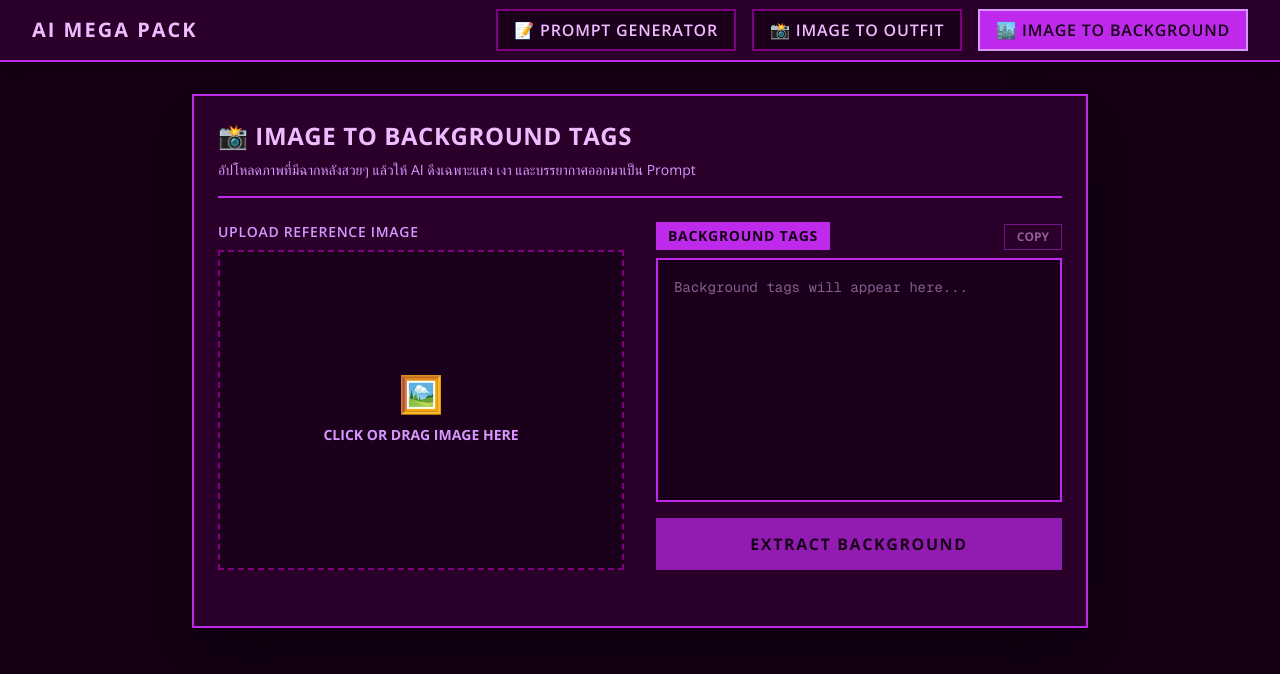
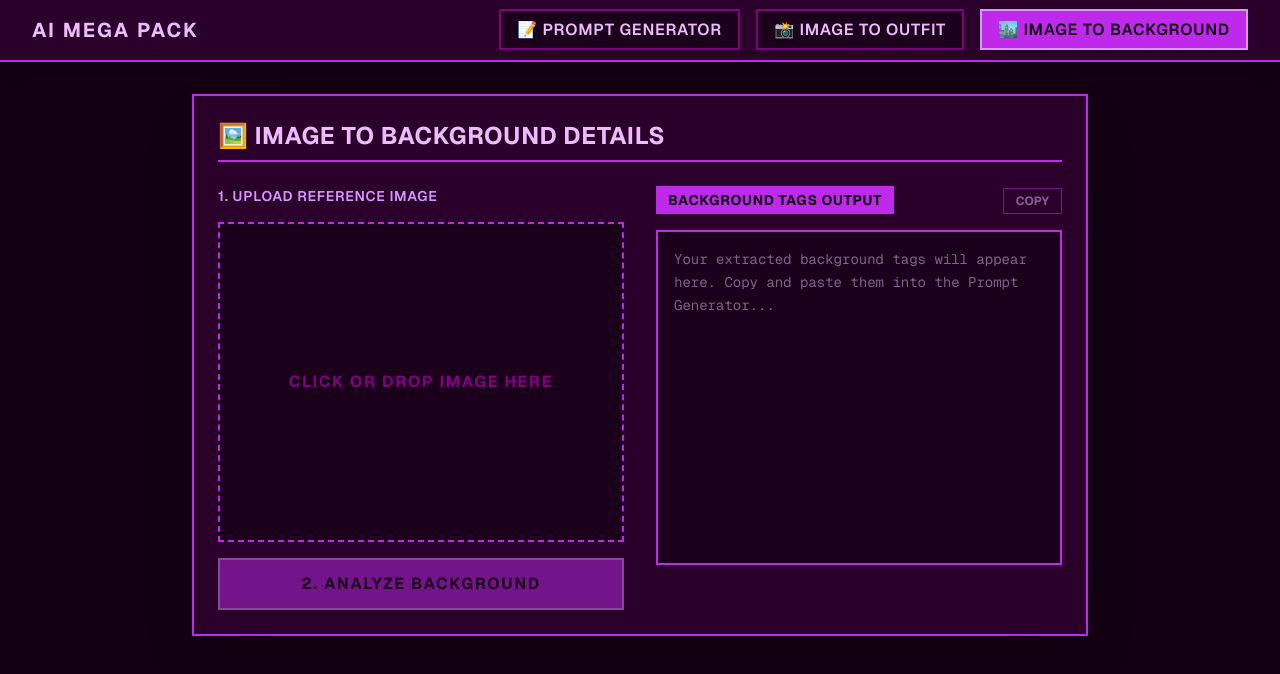
Before and after one commit to modsunxx/sd-prompt-gen, a Next.js app: page /image-to-background in a window 1280 px wide. Shown: the top 674 px of the page. Built offline with nearby package versions, Linux system fonts and the light colour scheme.

Commit message:
pdate: migrate image-to-background to use Qwen vision model and add regex tag filter

```diff
--- a/src/app/image-to-background/page.tsx
+++ b/src/app/image-to-background/page.tsx
@@ -1,64 +1,40 @@
 "use client";
 
-import { useState, ChangeEvent } from "react";
-import { Open_Sans } from "next/font/google";
+import { useState } from "react";
 import Navbar from "../../components/Navbar";
-import Image from "next/image"; // 🚀 นำเข้า Image component ของ Next.js
-
-const openSans = Open_Sans({
-  subsets: ["latin"],
-  weight: ["300", "400", "600", "700", "800"],
-});
 
 export default function ImageToBackground() {
-  const [imageFile, setImageFile] = useState<File | null>(null);
-  const [previewUrl, setPreviewUrl] = useState<string | null>(null);
-  const [isGenerating, setIsGenerating] = useState(false);
+  const [image, setImage] = useState<string | null>(null);
   const [resultTags, setResultTags] = useState("");
+  const [isAnalyzing, setIsAnalyzing] = useState(false);
   const [copied, setCopied] = useState(false);
 
-  const theme = {
-    bgApp: "bg-[#130013]",
-    bgCard: "bg-[#2a002a]",
-    borderMain: "border-[#be29ec]",
-    borderDim: "border-[#800080]",
-    textMain: "text-[#efbbff]",
-    textMuted: "text-[#d896ff]",
-    bgInput: "bg-[#1a001a]",
-    accent: "bg-[#be29ec]",
-    accentHover: "hover:bg-[#d896ff]",
-    textDark: "text-[#130013]",
-    glow: "shadow-2xl",
-  };
-
-  const handleImageUpload = (e: ChangeEvent<HTMLInputElement>) => {
+  // ฟังก์ชันย่อขนาดภาพก่อนส่ง เพื่อป้องกัน Error: Payload Too Large
+  const handleImageUpload = (e: React.ChangeEvent<HTMLInputElement>) => {
     const file = e.target.files?.[0];
     if (file) {
-      setImageFile(file);
-      setPreviewUrl(URL.createObjectURL(file));
-      setResultTags("");
+      const reader = new FileReader();
+      reader.onloadend = () => {
+        const img = new window.Image();
+        img.src = reader.result as string;
+        img.onload = () => {
+          // สร้าง Canvas เพื่อย่อขนาดภาพ
+          const canvas = document.createElement("canvas");
+          let width = img.width;
+          let height = img.height;
+
+          // กำหนดขนาดสูงสุดที่ 800px
+          const MAX_SIZE = 800;
+          if (width > height) {
+            if (width > MAX_SIZE) {
+              height *= MAX_SIZE / width;
+              width = MAX_SIZE;
             }
-  };
-
-  // 🚀 ย่อรูปและบีบอัดให้ไม่เกิน 512px ก่อนส่ง เพื่อแก้ปัญหา Payload Too Large
-  const convertToBase64 = (file: File): Promise<string> => {
-    return new Promise((resolve, reject) => {
-      const reader = new FileReader();
-      reader.readAsDataURL(file);
-      reader.onload = (event) => {
-        // ใช้ window.Image เพื่อไม่ให้ชนกับ Component Image ของ Next.js
-        const img = new window.Image();
-        img.onload = () => {
-          const canvas = document.createElement("canvas");
-          let { width, height } = img;
-          const MAX_DIMENSION = 512; // 🚀 จำกัดขนาดไว้ที่ 512px
-
-          if (width > height && width > MAX_DIMENSION) {
-            height = Math.round((height * MAX_DIMENSION) / width);
-            width = MAX_DIMENSION;
-          } else if (height > MAX_DIMENSION) {
-            width = Math.round((width * MAX_DIMENSION) / height);
-            height = MAX_DIMENSION;
+          } else {
+            if (height > MAX_SIZE) {
+              width *= MAX_SIZE / height;
+              height = MAX_SIZE;
+            }
           }
 
           canvas.width = width;
@@ -66,20 +42,18 @@ export default function ImageToBackground() {
           const ctx = canvas.getContext("2d");
           ctx?.drawImage(img, 0, 0, width, height);
 
-          // แปลงกลับเป็น Base64 แบบ JPEG Quality 70% ให้เบาที่สุด
-          resolve(canvas.toDataURL("image/jpeg", 0.7));
+          // แปลงกลับเป็น Base64 แบบ JPEG พร้อมบีบอัดคุณภาพเหลือ 70%
+          const compressedBase64 = canvas.toDataURL("image/jpeg", 0.7);
+          setImage(compressedBase64);
+          setResultTags(""); // รีเซ็ตผลลัพธ์เก่าเมื่ออัปโหลดรูปใหม่
         };
-        img.src = event.target?.result as string;
       };
-      reader.onerror = (error) => reject(error);
-    });
+      reader.readAsDataURL(file);
+    }
   };
 
-  const extractBackground = async () => {
-    if (!imageFile) {
-      alert("กรุณาอัปโหลดรูปภาพก่อนครับ!");
-      return;
-    }
+  const analyzeImage = async () => {
+    if (!image) return;
 
     const apiKey = process.env.NEXT_PUBLIC_GROQ_API_KEY;
     if (!apiKey) {
@@ -87,11 +61,10 @@ export default function ImageToBackground() {
       return;
     }
 
-    setIsGenerating(true);
+    setIsAnalyzing(true);
+    setResultTags("");
 
     try {
-      const base64Image = await convertToBase64(imageFile);
-
       const res = await fetch(
         "https://api.groq.com/openai/v1/chat/completions",
         {
@@ -101,65 +74,75 @@ export default function ImageToBackground() {
             Authorization: `Bearer ${apiKey}`,
           },
           body: JSON.stringify({
-            model: "meta-llama/llama-4-scout-17b-16e-instruct",
+            // 🚀 ใช้โมเดล Qwen ตัวเดียวกับ Outfit
+            model: "qwen/qwen3.6-27b",
             messages: [
               {
                 role: "user",
                 content: [
                   {
                     type: "text",
-                    text: `You are an expert Stable Diffusion prompt engineer specializing in environmental and background Danbooru tags.
-Your ONLY task is to analyze the uploaded image and extract the background, environment, lighting, and atmosphere tags.
+                    // 🚀 เปลี่ยน Prompt ให้เจาะจงเฉพาะฉากหลัง (Background & Environment)
+                    text: `You are an expert Danbooru tagger specifically tailored for the SDXL Pony model. Analyze the background, environment, scenery, and lighting in this image.
 
-CRITICAL RULES:
-1. IGNORE all characters, people, clothing, poses, and anatomy. Focus STRICTLY on the world around them.
-2. Output ONLY a flat, comma-separated string of Danbooru tags. DO NOT write sentences or any introductory text.
-3. Categorize your extraction mentally into: Location, Lighting & Time, Objects & Architecture, and Atmosphere/Camera.
+CRITICAL RULES FOR PONY MODEL:
+1. NO UNDERSCORES: You MUST use spaces instead of underscores (e.g., output "blue sky", NEVER "blue_sky").
+2. MODULAR TAGS: Break complex scenes into simple, individual tags (e.g., "indoors", "classroom", "sunlight", "desk").
+3. ENVIRONMENT & LIGHTING: Explicitly include time of day, weather, lighting types (e.g., cinematic lighting, neon lights, day, night, raining, depth of field) and specific architectural or natural elements.
+4. ISOLATION: Focus ONLY on the background and environment. Do NOT describe any characters, people, clothing, or poses.
 
-Example valid output: outdoors, night, cyberpunk city, neon lights, raining, wet street, reflections, blurry background, bokeh`,
+DO NOT output your thinking process. Return ONLY a flat, comma-separated list of lowercase tags. Do not include sentences, explanations, or bullet points.`,
                   },
                   {
                     type: "image_url",
                     image_url: {
-                      url: base64Image,
+                      url: image,
                     },
                   },
                 ],
               },
             ],
             temperature: 0.2,
-            max_tokens: 1024, // 🚀 เพิ่มลิมิตข้อความตอบกลับ
           }),
         },
       );
 
       if (res.ok) {
         const data = await res.json();
-        const extracted = data.choices[0].message.content.trim();
-        const cleanTags = extracted
-          .replace(/^Here are the tags:|^Tags:/gi, "")
+        let extractedTags = data.choices[0].message.content;
+
+        // 🚀 1. หั่นเอากระบวนการคิด <think>...</think> ของ Qwen ทิ้งไป
+        extractedTags = extractedTags
+          .replace(/<think>[\s\S]*?<\/think>/gi, "")
           .trim();
-        setResultTags(cleanTags);
+
+        // 🚀 2. ถ้ามันดื้อพิมพ์ <think> มาแต่ลืมปิดแท็ก ให้เอาข้อความหลัง </think> (ถ้ามี)
+        if (extractedTags.includes("</think>")) {
+          extractedTags =
+            extractedTags.split("</think>").pop() || extractedTags;
+        }
+
+        // 🚀 3. Failsafe: กรอง Underscore และการขึ้นบรรทัดใหม่ทิ้ง
+        extractedTags = extractedTags.replace(/_/g, " ").replace(/\n/g, ", ");
+
+        // 🚀 4. คลีนเครื่องหมายลูกน้ำที่อาจจะเบิ้ลกัน
+        extractedTags = extractedTags
+          .replace(/,\s*,/g, ",")
+          .replace(/^,|,$/g, "")
+          .trim();
+
+        setResultTags(extractedTags);
       } else {
-        // 🚀 ดักจับ Error ให้อ่านเป็น Text ก่อน จะได้รู้ว่าเกิดอะไรขึ้น
-        const errorText = await res.text();
-        console.error("🔥 Raw API Error:", errorText);
-
-        try {
-          const errObj = JSON.parse(errorText);
-          alert(
-            `API Error: ${errObj.error?.message || "ดูรายละเอียดใน Console"}`,
-          );
-        } catch {
-          alert(`เกิดข้อผิดพลาดรหัส ${res.status} ลองเช็ค Console (F12) ครับ`);
-        }
+        const errorData = await res.json();
+        console.error("API Error:", errorData);
+        alert(`⚠️ API Error: ${errorData.error?.message || "Unknown error"}`);
       }
     } catch (error) {
-      console.error("Error generating background tags:", error);
-      alert("เกิดข้อผิดพลาดในการดึงข้อมูลครับ");
-    } finally {
-      setIsGenerating(false);
+      console.error("Vision API Error:", error);
+      alert("⚠️ เชื่อมต่อ API ไม่สำเร็จ กรุณาตรวจสอบอินเทอร์เน็ต");
     }
+
+    setIsAnalyzing(false);
   };
 
   const copyToClipboard = () => {
@@ -170,76 +153,60 @@ Example valid output: outdoors, night, cyberpunk city, neon lights, raining, wet
   };
 
   return (
-    <div
-      className={`min-h-screen ${theme.bgApp} transition-colors duration-500 text-[#efbbff] ${openSans.className} pb-16`}
-    >
-      <Navbar isNsfw={false} />
+    <div className="min-h-screen bg-[#130013] text-[#efbbff] pb-16 font-sans">
+      <Navbar />
 
-      <div
-        className={`max-w-4xl mx-auto mt-8 ${theme.bgCard} rounded-none border-2 ${theme.borderMain} ${theme.glow} p-6`}
-      >
-        <div className={`mb-6 border-b-2 ${theme.borderMain} pb-4`}>
-          <h1
-            className={`text-2xl font-bold ${theme.textMain} uppercase tracking-wide flex items-center`}
-          >
-            📸 Image to Background Tags
+      <div className="max-w-4xl mx-auto mt-8 bg-[#2a002a] rounded-none border-2 border-[#be29ec] shadow-2xl p-6">
+        <h1 className="text-2xl font-bold mb-6 text-[#efbbff] border-b-2 border-[#be29ec] pb-2 uppercase tracking-wide">
+          🖼️ Image to Background Details
         </h1>
-          <p className={`text-sm ${theme.textMuted} mt-2`}>
-            อัปโหลดภาพที่มีฉากหลังสวยๆ แล้วให้ AI ดึงเฉพาะแสง เงา
-            และบรรยากาศออกมาเป็น Prompt
-          </p>
-        </div>
 
-        <div className="grid grid-cols-1 md:grid-cols-2 gap-8 mb-8">
-          <div className="flex flex-col">
-            <label
-              className={`mb-2 text-sm font-semibold ${theme.textMuted} uppercase tracking-wider`}
-            >
-              Upload Reference Image
+        <div className="grid grid-cols-1 md:grid-cols-2 gap-8">
+          {/* ฝั่งอัปโหลดรูป */}
+          <div className="flex flex-col gap-4">
+            <label className="text-sm font-semibold text-[#d896ff] uppercase tracking-wider">
+              1. Upload Reference Image
             </label>
-            <div
-              className={`relative w-full h-80 border-2 border-dashed ${theme.borderDim} ${theme.bgInput} flex items-center justify-center overflow-hidden hover:${theme.borderMain} transition-colors`}
-            >
+            <div className="relative w-full h-80 border-2 border-dashed border-[#be29ec] bg-[#1a001a] flex justify-center items-center overflow-hidden hover:bg-[#2a002a] transition cursor-pointer">
               <input
                 type="file"
                 accept="image/*"
                 onChange={handleImageUpload}
-                className="absolute inset-0 w-full h-full opacity-0 cursor-pointer z-10"
+                className="absolute inset-0 w-full h-full opacity-0 cursor-pointer"
               />
-              {previewUrl ? (
-                // 🚀 อัปเกรดมาใช้ Image Component ของ Next.js แทน <img> ธรรมดา
-                <Image
-                  src={previewUrl}
+              {image ? (
+                // eslint-disable-next-line @next/next/no-img-element
+                <img
+                  src={image}
                   alt="Preview"
-                  fill
-                  className="object-contain"
-                  unoptimized
+                  className="w-full h-full object-contain"
                 />
               ) : (
-                <div className="text-center p-4">
-                  <span className="text-4xl mb-2 block">🖼️</span>
-                  <span
-                    className={`${theme.textMuted} text-sm font-bold uppercase`}
-                  >
-                    Click or Drag Image Here
+                <span className="text-[#800080] font-bold uppercase tracking-widest text-center px-4">
+                  Click or Drop Image Here
                 </span>
-                </div>
               )}
             </div>
+
+            <button
+              onClick={analyzeImage}
+              disabled={!image || isAnalyzing}
+              className="w-full bg-[#be29ec] hover:bg-[#d896ff] text-[#130013] font-bold py-3 px-4 rounded-none border-2 border-[#d896ff] transition disabled:opacity-50 disabled:cursor-not-allowed uppercase tracking-widest"
+            >
+              {isAnalyzing ? "Analyzing Vision..." : "2. Analyze Background"}
+            </button>
           </div>
 
-          <div className="flex flex-col justify-between">
-            <div className="flex-1 flex flex-col mb-4">
-              <div className="flex justify-between items-end mb-2">
-                <label
-                  className={`text-sm font-bold ${theme.textDark} ${theme.accent} inline-block px-3 py-1 uppercase tracking-wider`}
-                >
-                  Background Tags
+          {/* ฝั่งแสดงผลลัพธ์ */}
+          <div className="flex flex-col gap-4">
+            <div className="flex justify-between items-end">
+              <label className="text-sm font-bold text-[#130013] bg-[#be29ec] inline-block px-3 py-1 uppercase tracking-wider">
+                Background Tags Output
               </label>
               <button
                 onClick={copyToClipboard}
                 disabled={!resultTags}
-                  className={`text-xs font-bold ${theme.textMain} border ${theme.borderMain} ${theme.accentHover} hover:${theme.textDark} px-3 py-1 transition-all uppercase disabled:opacity-50 disabled:cursor-not-allowed`}
+                className="text-xs font-bold text-[#efbbff] border border-[#be29ec] hover:bg-[#be29ec] hover:text-[#130013] px-3 py-1 transition uppercase disabled:opacity-50"
               >
                 {copied ? "Copied!" : "Copy"}
               </button>
@@ -247,28 +214,9 @@ Example valid output: outdoors, night, cyberpunk city, neon lights, raining, wet
             <textarea
               readOnly
               value={resultTags}
-                placeholder="Background tags will appear here..."
-                className={`w-full flex-1 p-4 rounded-none ${theme.bgInput} border-2 ${theme.borderMain} text-sm font-mono ${theme.textMain} focus:outline-none resize-none leading-relaxed min-h-40`}
+              className="w-full h-83.75 p-4 rounded-none bg-[#1a001a] border-2 border-[#be29ec] text-sm font-mono text-[#efbbff] focus:outline-none focus:border-[#d896ff] resize-none leading-relaxed"
+              placeholder="Your extracted background tags will appear here. Copy and paste them into the Prompt Generator..."
             />
-            </div>
-
-            <button
-              onClick={extractBackground}
-              disabled={!imageFile || isGenerating}
-              className={`w-full font-bold py-3 px-4 rounded-none border-2 transition-all duration-300 uppercase tracking-widest flex justify-center items-center disabled:opacity-70 disabled:cursor-not-allowed ${
-                isGenerating
-                  ? `${theme.bgInput} ${theme.textMain} border-dashed ${theme.borderDim}`
-                  : `${theme.accent} ${theme.accentHover} ${theme.textDark} border-transparent hover:${theme.borderMain}`
-              }`}
-            >
-              {isGenerating ? (
-                <span className="flex items-center gap-2 animate-pulse">
-                  ⏳ Extracting Environment...
-                </span>
-              ) : (
-                "Extract Background"
-              )}
-            </button>
           </div>
         </div>
       </div>
--- a/src/app/image-to-prompt/page.tsx
+++ b/src/app/image-to-prompt/page.tsx
@@ -74,15 +74,14 @@ export default function ImageToPrompt() {
             Authorization: `Bearer ${apiKey}`,
           },
           body: JSON.stringify({
-            // 🚀 อัปเกรดเป็นโมเดล Vision ของ Llama 3.2 สำหรับวิเคราะห์ภาพโดยเฉพาะ
-            model: "meta-llama/llama-4-scout-17b-16e-instruct",
+            model: "qwen/qwen3.6-27b",
             messages: [
               {
                 role: "user",
                 content: [
                   {
                     type: "text",
-                    // 🚀 อัปเกรด Prompt ให้ฉลาดและเข้าใจสไตล์ของ Pony SDXL
+                    // 🚀 อัปเกรด Prompt ดักทางไม่ให้ Qwen บ่น
                     text: `You are an expert Danbooru tagger specifically tailored for the SDXL Pony model. Analyze the clothing, footwear, and accessories in this image.
 
 CRITICAL RULES FOR PONY MODEL:
@@ -91,7 +90,7 @@ CRITICAL RULES FOR PONY MODEL:
 3. MATERIALS & STATES: Explicitly include fabric types (e.g., latex, leather, silk, denim, spandex) and physical states (e.g., glossy, tight, torn, unbuttoned, see-through).
 4. ISOLATION: Focus ONLY on garments. Do NOT describe the background, the character's face, hair, or pose.
 
-Return ONLY a flat, comma-separated list of lowercase tags. Do not include sentences, explanations, or bullet points.`,
+DO NOT output your thinking process. Return ONLY a flat, comma-separated list of lowercase tags. Do not include sentences, explanations, or bullet points.`,
                   },
                   {
                     type: "image_url",
@@ -109,10 +108,27 @@ Return ONLY a flat, comma-separated list of lowercase tags. Do not include sente
 
       if (res.ok) {
         const data = await res.json();
-        let extractedTags = data.choices[0].message.content.trim();
+        let extractedTags = data.choices[0].message.content;
 
-        // 🚀 Failsafe: กรอง Underscore และการขึ้นบรรทัดใหม่ทิ้ง เผื่อ AI หลอน
+        // 🚀 1. หั่นเอากระบวนการคิด <think>...</think> ของ Qwen ทิ้งไป
+        extractedTags = extractedTags
+          .replace(/<think>[\s\S]*?<\/think>/gi, "")
+          .trim();
+
+        // 🚀 2. ถ้ามันดื้อพิมพ์ <think> มาแต่ลืมปิดแท็ก ให้เอาข้อความหลัง </think> (ถ้ามี)
+        if (extractedTags.includes("</think>")) {
+          extractedTags =
+            extractedTags.split("</think>").pop() || extractedTags;
+        }
+
+        // 🚀 3. Failsafe: กรอง Underscore และการขึ้นบรรทัดใหม่ทิ้ง เผื่อ AI หลอน
         extractedTags = extractedTags.replace(/_/g, " ").replace(/\n/g, ", ");
+
+        // 🚀 4. คลีนเครื่องหมายลูกน้ำที่อาจจะเบิ้ลกัน
+        extractedTags = extractedTags
+          .replace(/,\s*,/g, ",")
+          .replace(/^,|,$/g, "")
+          .trim();
 
         setResultTags(extractedTags);
       } else {
```
Lines whose indentation alone changed are shown as unchanged.
